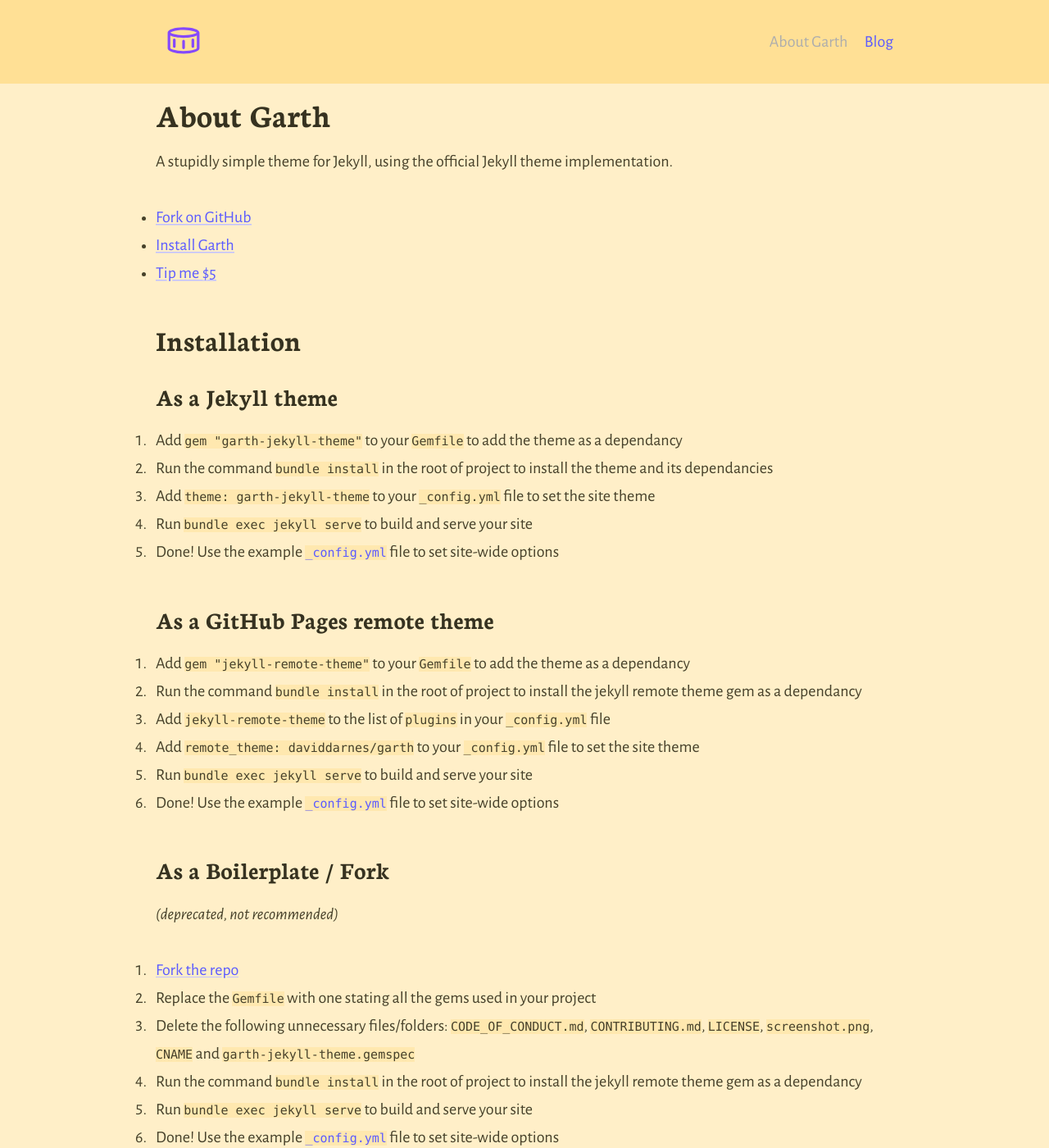
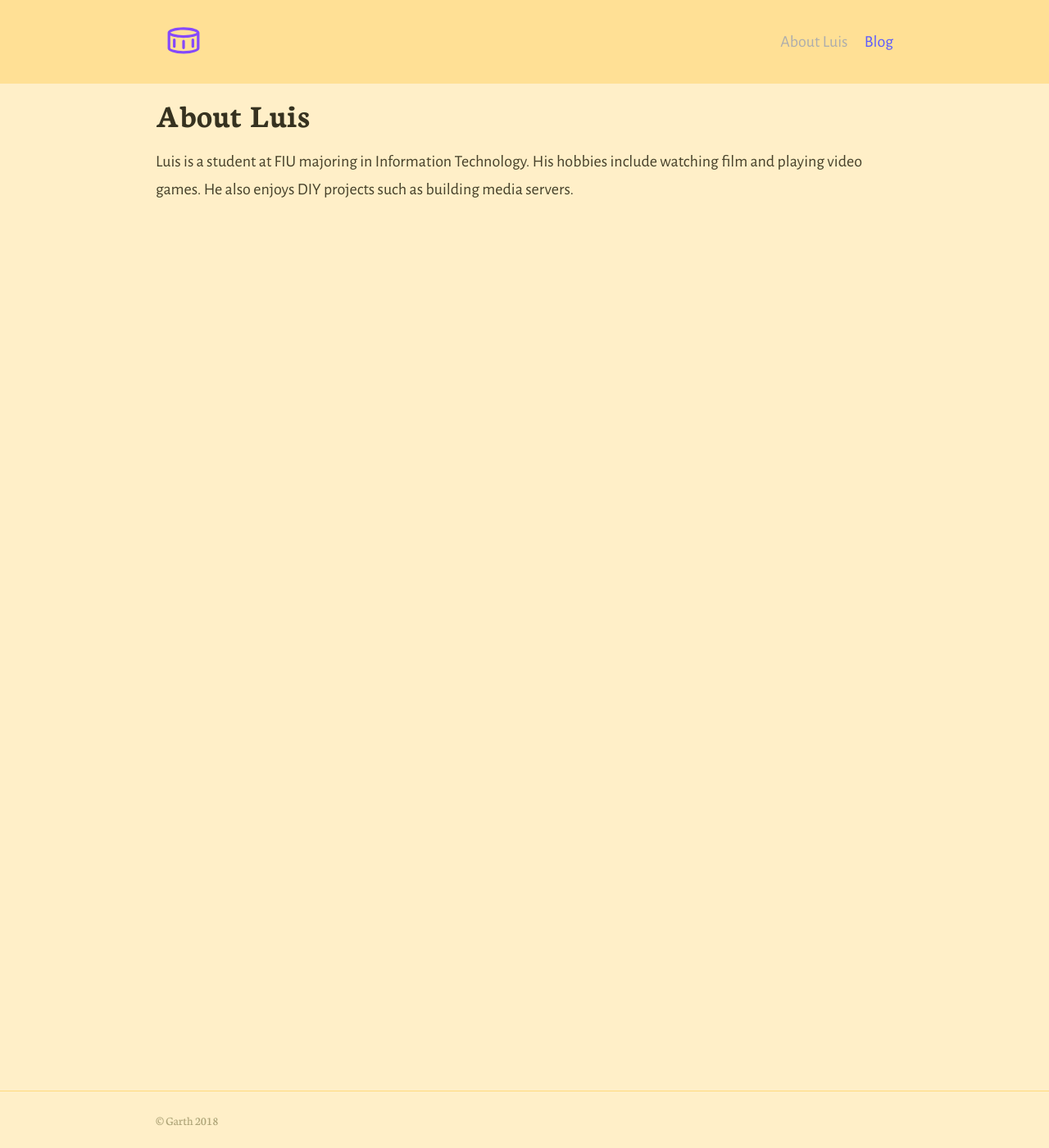
Before and after one commit to Phoenix-0720/Phoenix-0720.github.io, a Jekyll site: the page built from about.md, in a window 1280 px wide and 1400 px high. Shown: the whole window at 82% size. Built offline with Jekyll 4.4.1, drawn with Linux system fonts in a browser that asks for light colours.

Commit message:
Update about.md

```diff
--- a/about.md
+++ b/about.md
@@ -1,39 +1,5 @@
 ---
-title: About Garth
+title: About Luis
 ---
 
-A stupidly simple theme for Jekyll, using the official Jekyll theme implementation.
-
-- [Fork on GitHub](https://github.com/daviddarnes/garth)
-- [Install Garth](https://github.com/daviddarnes/garth#installation)
-- [Tip me $5](https://www.paypal.me/daviddarnes/5usd)
-
-## Installation
-
-### As a Jekyll theme
-
-1. Add `gem "garth-jekyll-theme"` to your `Gemfile` to add the theme as a dependancy
-2. Run the command `bundle install` in the root of project to install the theme and its dependancies
-3. Add `theme: garth-jekyll-theme` to your `_config.yml` file to set the site theme
-4. Run `bundle exec jekyll serve` to build and serve your site
-5. Done! Use the example [`_config.yml`](https://github.com/daviddarnes/garth/blob/master/_config.yml) file to set site-wide options
-
-### As a GitHub Pages remote theme
-
-1. Add `gem "jekyll-remote-theme"` to your `Gemfile` to add the theme as a dependancy
-2. Run the command `bundle install` in the root of project to install the jekyll remote theme gem as a dependancy
-3. Add `jekyll-remote-theme` to the list of `plugins` in your `_config.yml` file
-4. Add `remote_theme: daviddarnes/garth` to your `_config.yml` file to set the site theme
-5. Run `bundle exec jekyll serve` to build and serve your site
-6. Done! Use the example [`_config.yml`](https://github.com/daviddarnes/garth/blob/master/_config.yml) file to set site-wide options
-
-### As a Boilerplate / Fork
-
-_(deprecated, not recommended)_
-
-1. [Fork the repo](https://github.com/daviddarnes/garth#fork-destination-box)
-2. Replace the `Gemfile` with one stating all the gems used in your project
-3. Delete the following unnecessary files/folders: `CODE_OF_CONDUCT.md`, `CONTRIBUTING.md`, `LICENSE`, `screenshot.png`, `CNAME` and `garth-jekyll-theme.gemspec`
-4. Run the command `bundle install` in the root of project to install the jekyll remote theme gem as a dependancy
-5. Run `bundle exec jekyll serve` to build and serve your site
-6. Done! Use the example [`_config.yml`](https://github.com/daviddarnes/garth/blob/master/_config.yml) file to set site-wide options
+Luis is a student at FIU majoring in Information Technology. His hobbies include watching film and playing video games. He also enjoys DIY projects such as building media servers.
```
